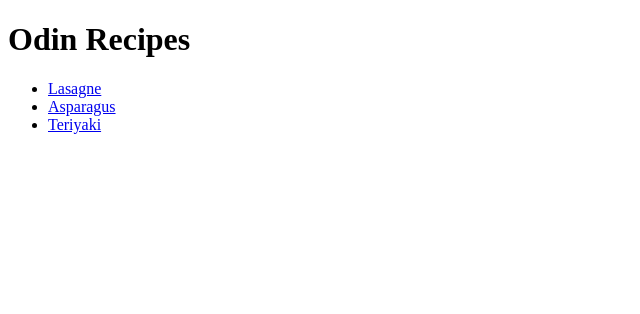
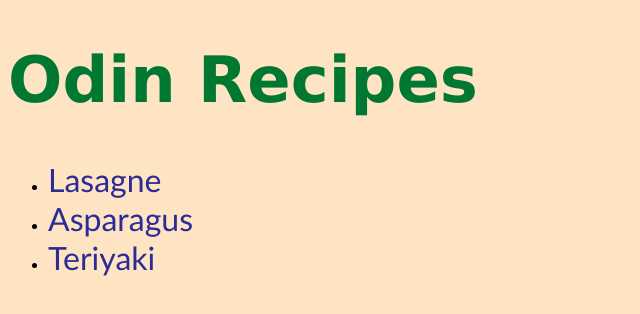
Before and after one commit to standardstd/odin-recipes, a plain HTML site: page index.html in a window 1280 px wide. Shown: the whole page, without its empty margins (0-640 px from the left). Drawn offline with Linux system fonts and the light colour scheme.

Commit message:
fix:Add styles to all pages of recipes

```diff
--- a/index.html
+++ b/index.html
@@ -4,6 +4,7 @@
     <meta charset="UTF-8">
     <meta name="viewport" content="width=device-width, initial-scale=1.0">
     <title>Odin-Recipes</title>
+    <link rel="stylesheet" href="styles.css">
 </head>
 <body>
     <h1>Odin Recipes</h1>
--- /dev/null
+++ b/styles.css
@@ -0,0 +1,16 @@
+body {
+    background-color: bisque;
+}
+
+h1 {
+    font-family: Verdana, Geneva, Tahoma, sans-serif;
+    font-size: 4rem;
+    color: rgb(0, 120, 50);
+}
+
+li a {
+    font-family: 'Trebuchet MS', 'Lucida Sans Unicode', 'Lucida Grande', 'Lucida Sans', Arial, sans-serif ;
+    font-size: 2rem;
+    color: rgb(44, 44, 150);
+    text-decoration: none;
+}
```
Also changed, not shown: recipes/asparagusEggs.html (+1 -0 lines), recipes/lasagna.html (+1 -0 lines), recipes/teriyaki.html (+1 -0 lines), recipes/styles-recipes.css (added).
